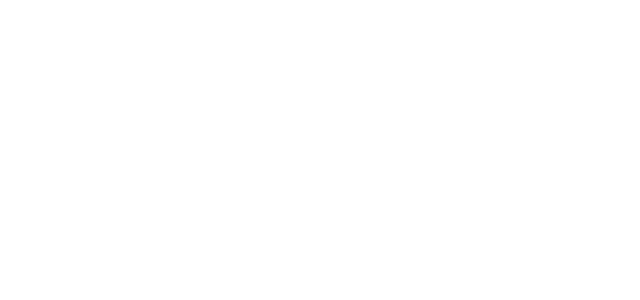
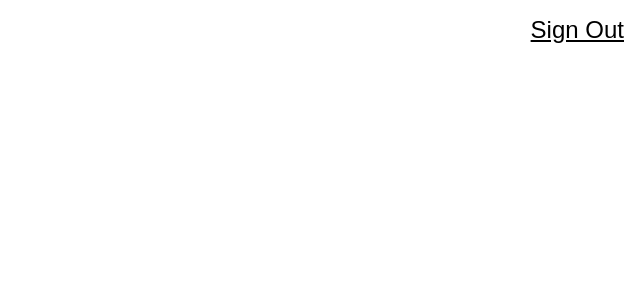
Before and after one commit to muhedwardc/face-recognition-app, a React (Create React App) app: page / in a window 1280 px wide. Shown: the top 300 px of the page, without its empty margins (640-1280 px from the left). Built offline with nearby package versions, Linux system fonts and the light colour scheme.

Commit message:
adding navigation component

```diff
--- a/src/App.js
+++ b/src/App.js
@@ -1,12 +1,14 @@
 import React, { Component } from 'react';
 import './App.css';
+
+import Navigation from './components/Navigation/Navigation';
 
 class App extends Component {
   render() {
     return (
       <div className="App">
-        {/* <Navigation />
-        <Logo />
+        <Navigation />
+        {/* <Logo />
         <ImageLinkBar />
         <FaceRecognition /> */}
       </div>
--- /dev/null
+++ b/src/components/Navigation/Navigation.css
@@ -0,0 +1,4 @@
+.nav {
+    display: flex;
+    justify-content: flex-end;
+}
--- /dev/null
+++ b/src/components/Navigation/Navigation.js
@@ -0,0 +1,13 @@
+import React from 'react';
+
+import './Navigation.css';
+
+const Navigation = () => {
+    return (
+        <nav className='nav'>
+            <a className='f3 link dim black underline pa3 pointer'>Sign Out</a>
+        </nav>
+    )
+}
+
+export default Navigation;
```
